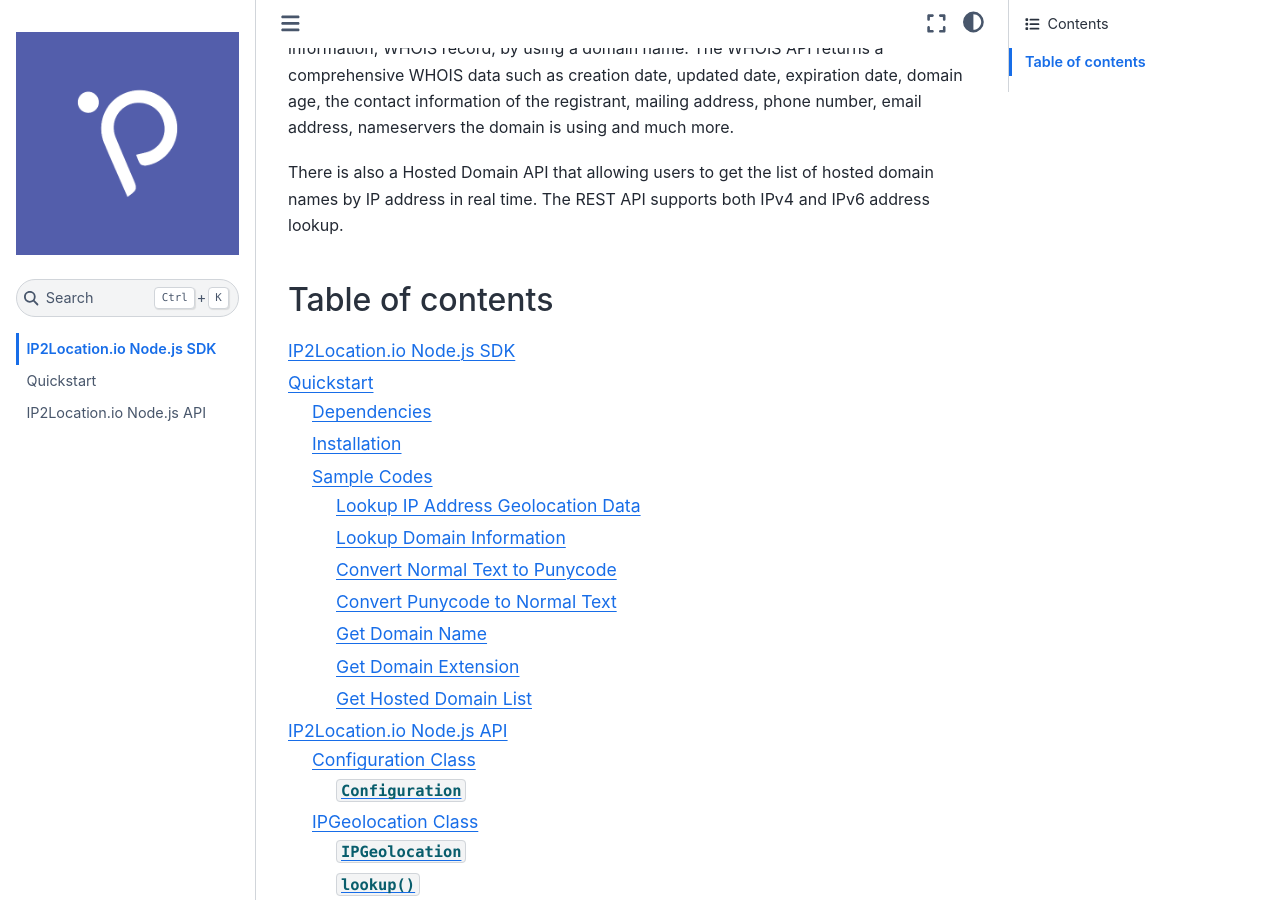
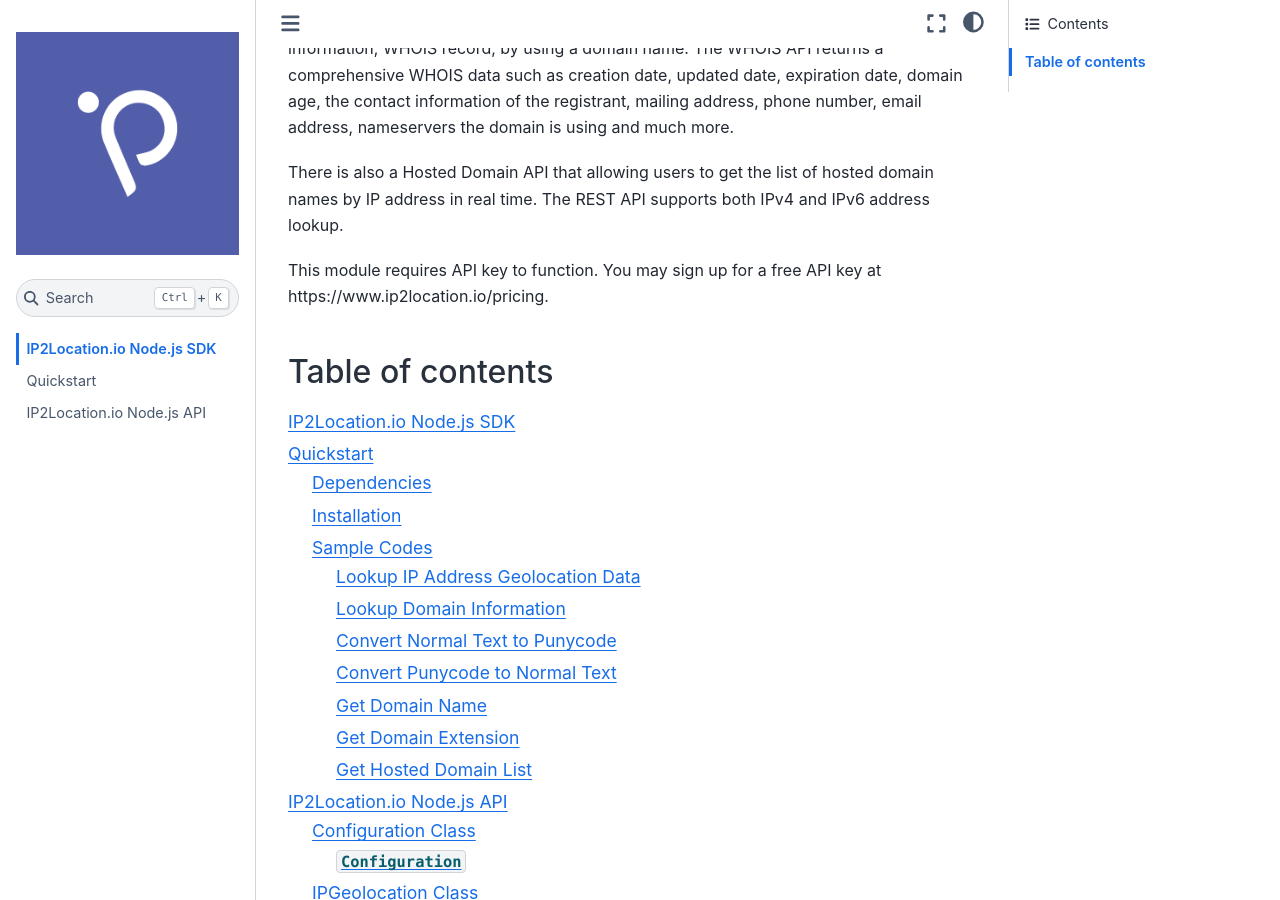
Before and after one commit to ip2location/ip2location-io-nodejs, a Sphinx documentation site: the page built from docs/source/index.md, in a window 1280 px wide and 900 px high, scrolled down 321 px. Built offline with Sphinx 7.4.7 and the Sphinx Book theme 1.1.4, drawn with Linux system fonts in a browser that asks for light colours.

Commit message:
Update index.md

````diff
--- a/docs/source/index.md
+++ b/docs/source/index.md
@@ -9,6 +9,7 @@
 
 There is also a Hosted Domain API that allowing users to get the list of hosted domain names by IP address in real time. The REST API supports both IPv4 and IPv6 address lookup.
 
+This module requires API key to function. You may sign up for a free API key at https://www.ip2location.io/pricing.
 
 ## Table of contents
  ```{eval-rst}
````
